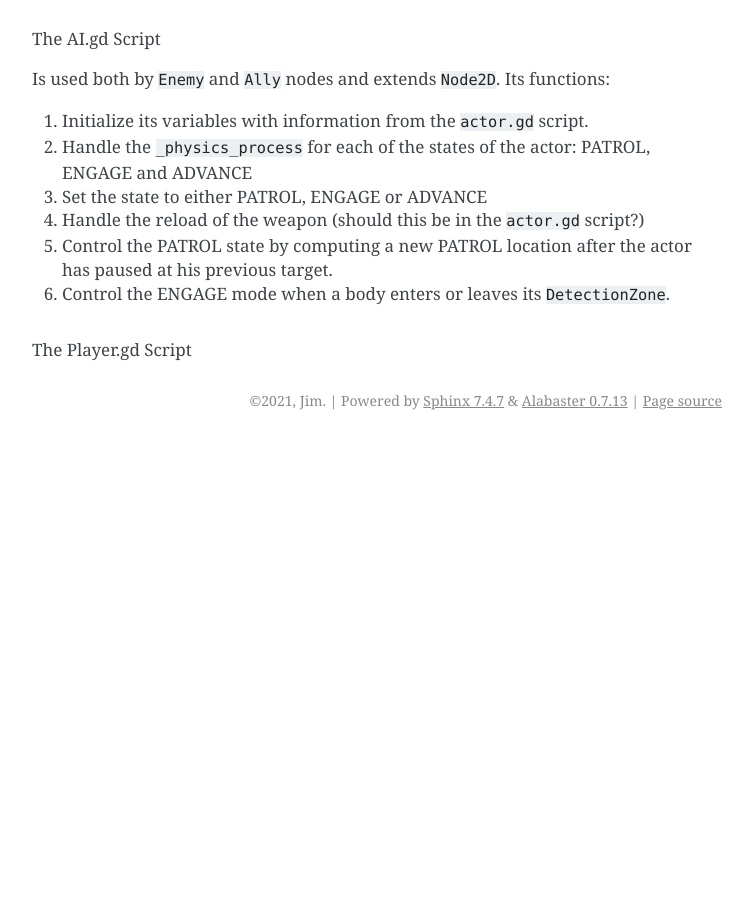
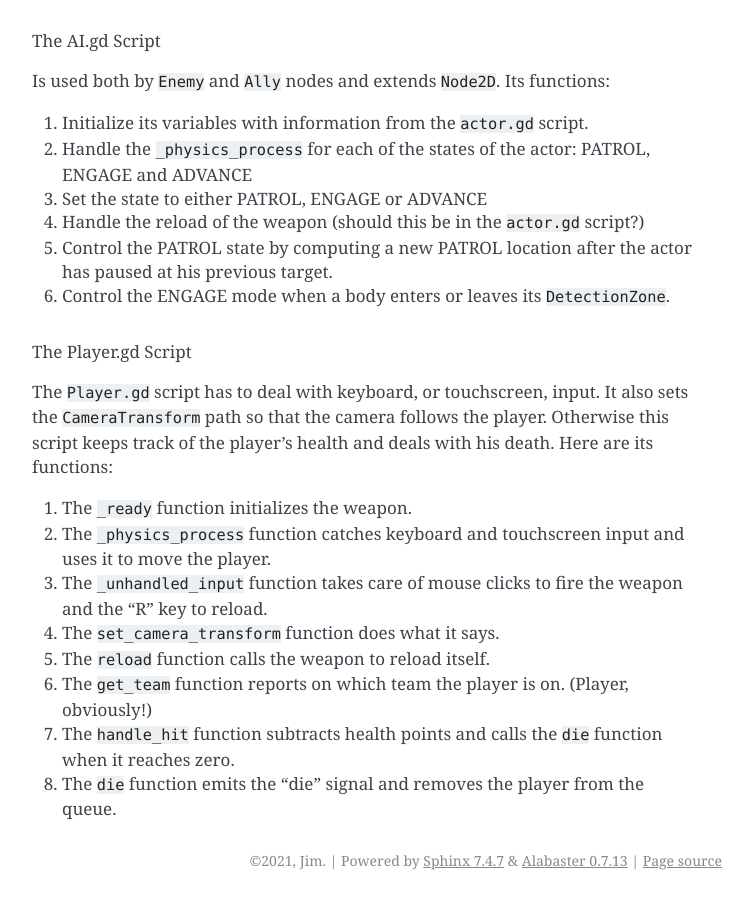
Before and after one commit to JMorris1575/Christmas2022, a Sphinx documentation site: the page built from docs/st_nick_game_dev.rst, in a window 1280 px wide and 900 px high, scrolled down 48931 px. Shown: the whole window, without its empty margins (388-1141 px from the left). Built offline with Sphinx 7.4.7, drawn with Linux system fonts in a browser that asks for light colours; before the commit the page ends 49371 px from its top, so only the background shows below that; some of the changed text lies outside the part shown.

Commit message:
Added summary of Player.gd script

```diff
--- a/docs/st_nick_game_dev.rst
+++ b/docs/st_nick_game_dev.rst
@@ -1901,16 +1901,16 @@ corresponds with my ``Level`` nodes. Here is a list of things I think I should s
 AllyMapAI and EnemyMapAI
 ^^^^^^^^^^^^^^^^^^^^^^^^
 
-These are really the same script. They are distinguished by the settings of the export variables. The export variables
-are:
+These are really the same script: ``MapAI.gd``. They are distinguished by the settings of the export variables. The
+export variables are:
 
 #. ``base_capture_start_order`` which gives the choices of FIRST and LAST from an enum.
 #. ``team_name`` which gives the choices in an enum in the Team class which this script somehow knows about.
 #. ``unit`` which takes a drag-and-drop PackedScene -- either Enemy.tscn or Ally.tscn
 #. ``max_units_alive`` which is set to 4 but can perhaps be changed in the inspector.
 
-The ``MapAI`` script is initialized with the capturable bases, the respawn points for its type of unit and the pathfinding script
-by the ``Main`` node's ``_ready()`` function.
+The ``MapAI`` script is initialized with the capturable bases, the respawn points for its type of unit and the
+pathfinding script by the ``Main`` node's ``_ready()`` function.
 
 Here is a list of its functions:
 
@@ -1958,3 +1958,16 @@ Is used both by ``Enemy`` and ``Ally`` nodes and extends ``Node2D``. Its functio
 
 The Player.gd Script
 ^^^^^^^^^^^^^^^^^^^^
+
+The ``Player.gd`` script has to deal with keyboard, or touchscreen, input. It also sets the ``CameraTransform`` path so
+that the camera follows the player. Otherwise this script keeps track of the player's health and deals with his death.
+Here are its functions:
+
+#. The ``_ready`` function initializes the weapon.
+#. The ``_physics_process`` function catches keyboard and touchscreen input and uses it to move the player.
+#. The ``_unhandled_input`` function takes care of mouse clicks to fire the weapon and the "R" key to reload.
+#. The ``set_camera_transform`` function does what it says.
+#. The ``reload`` function calls the weapon to reload itself.
+#. The ``get_team`` function reports on which team the player is on. (Player, obviously!)
+#. The ``handle_hit`` function subtracts health points and calls the ``die`` function when it reaches zero.
+#. The ``die`` function emits the "die" signal and removes the player from the queue.
```
